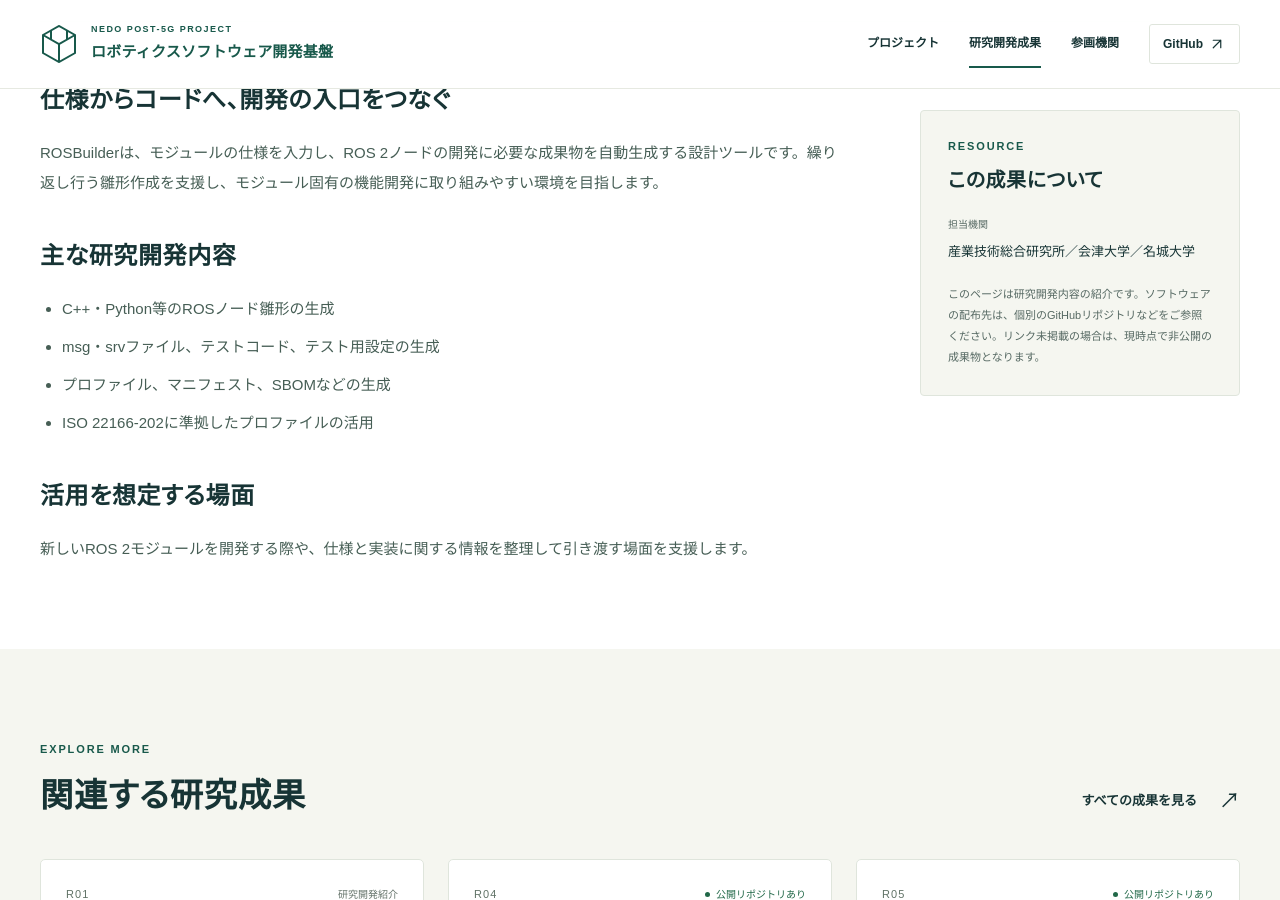
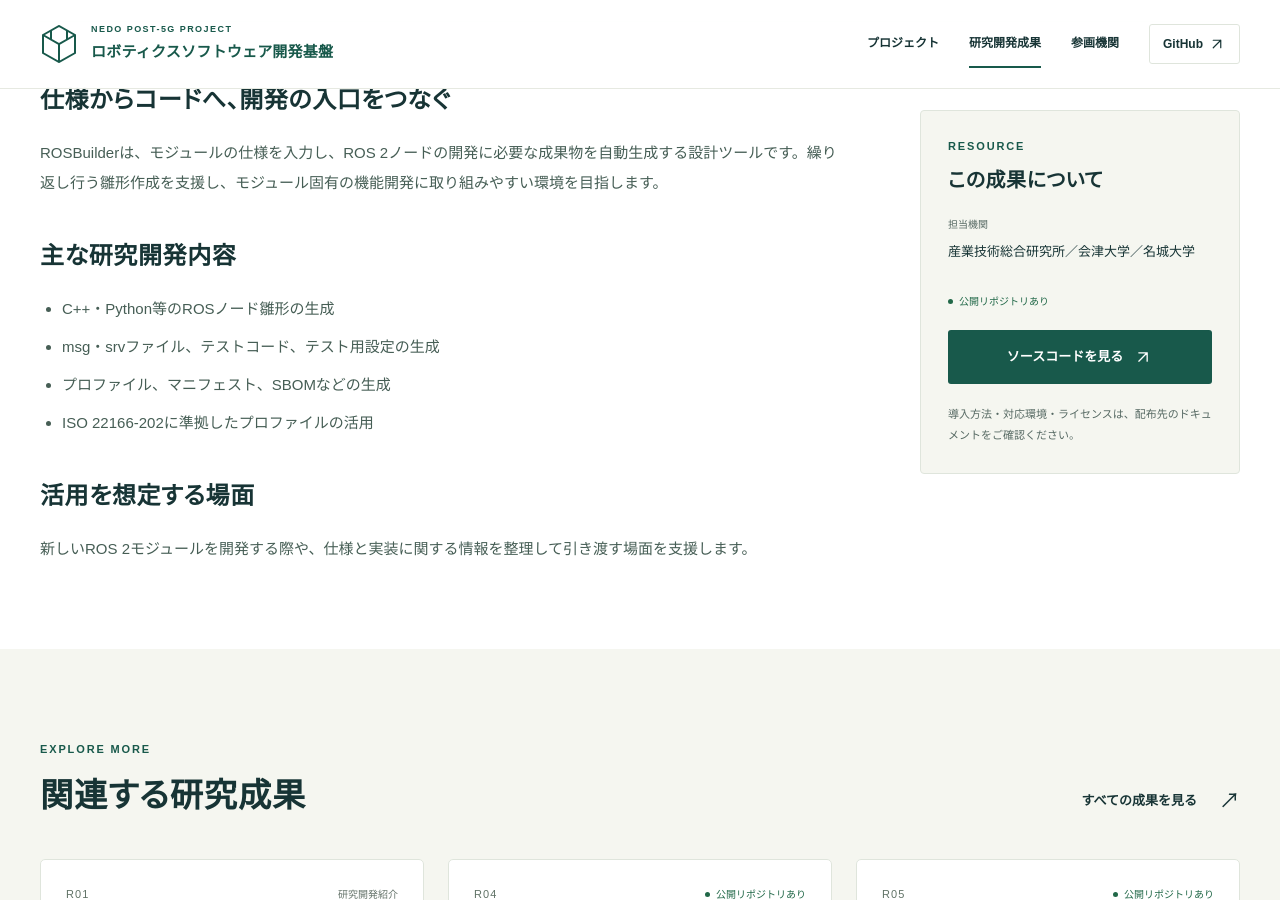
Before and after one commit to nedo-p5g-robopf/nedo-p5g-robopf.github.io, a Jekyll site: the page built from _research/rosbuilder.md, in a window 1280 px wide and 900 px high, scrolled down 386 px. Built offline with Jekyll 4.4.1, drawn with Linux system fonts in a browser that asks for light colours; part of the change alters nothing that is shown.

```diff
--- a/_research/rosbuilder.md
+++ b/_research/rosbuilder.md
@@ -11,6 +11,7 @@ owners:
 - 名城大学
 owner_short: 産業技術総合研究所・会津大学・名城大学
 featured: true
+resource_url: https://github.com/OpenRTM/OpenRTP-aist
 ---
 ## 仕様からコードへ、開発の入口をつなぐ
 ROSBuilderは、モジュールの仕様を入力し、ROS 2ノードの開発に必要な成果物を自動生成する設計ツールです。繰り返し行う雛形作成を支援し、モジュール固有の機能開発に取り組みやすい環境を目指します。
```
